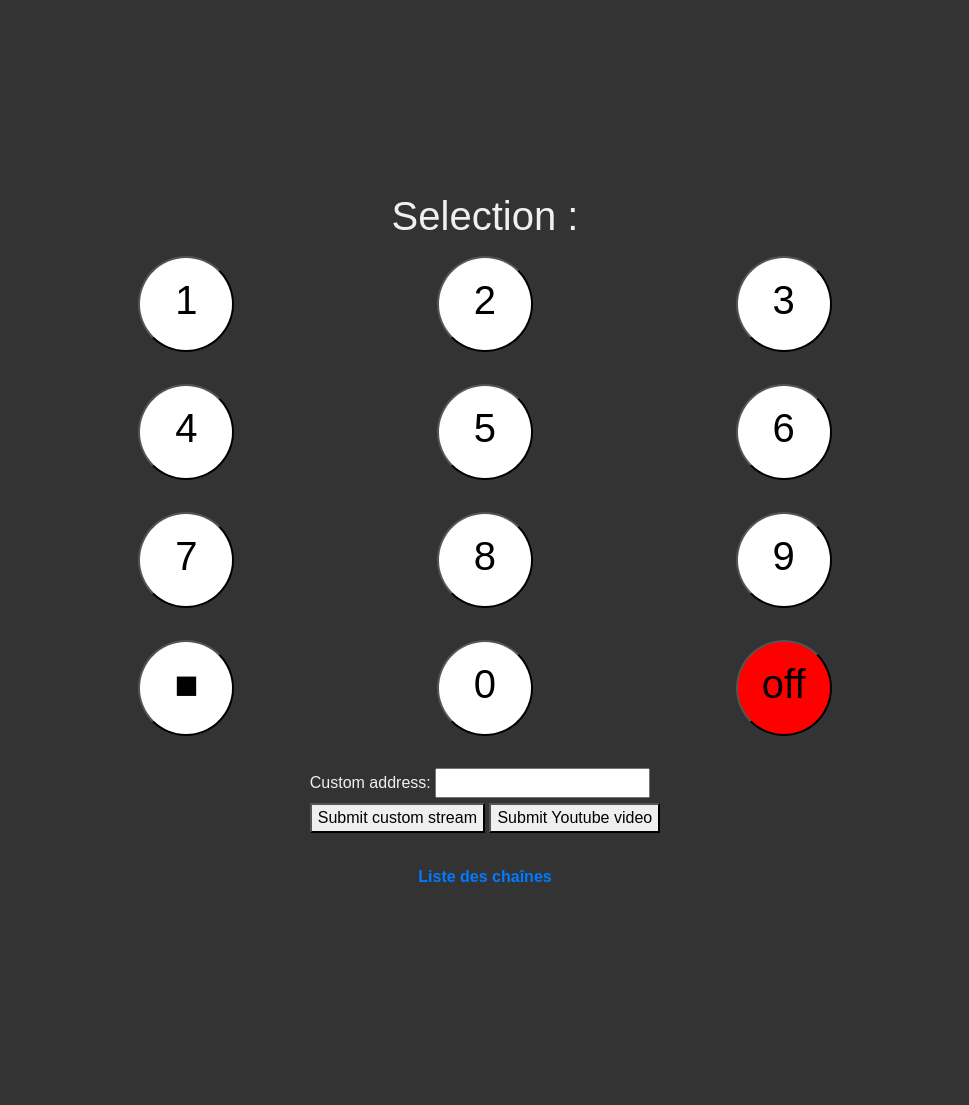
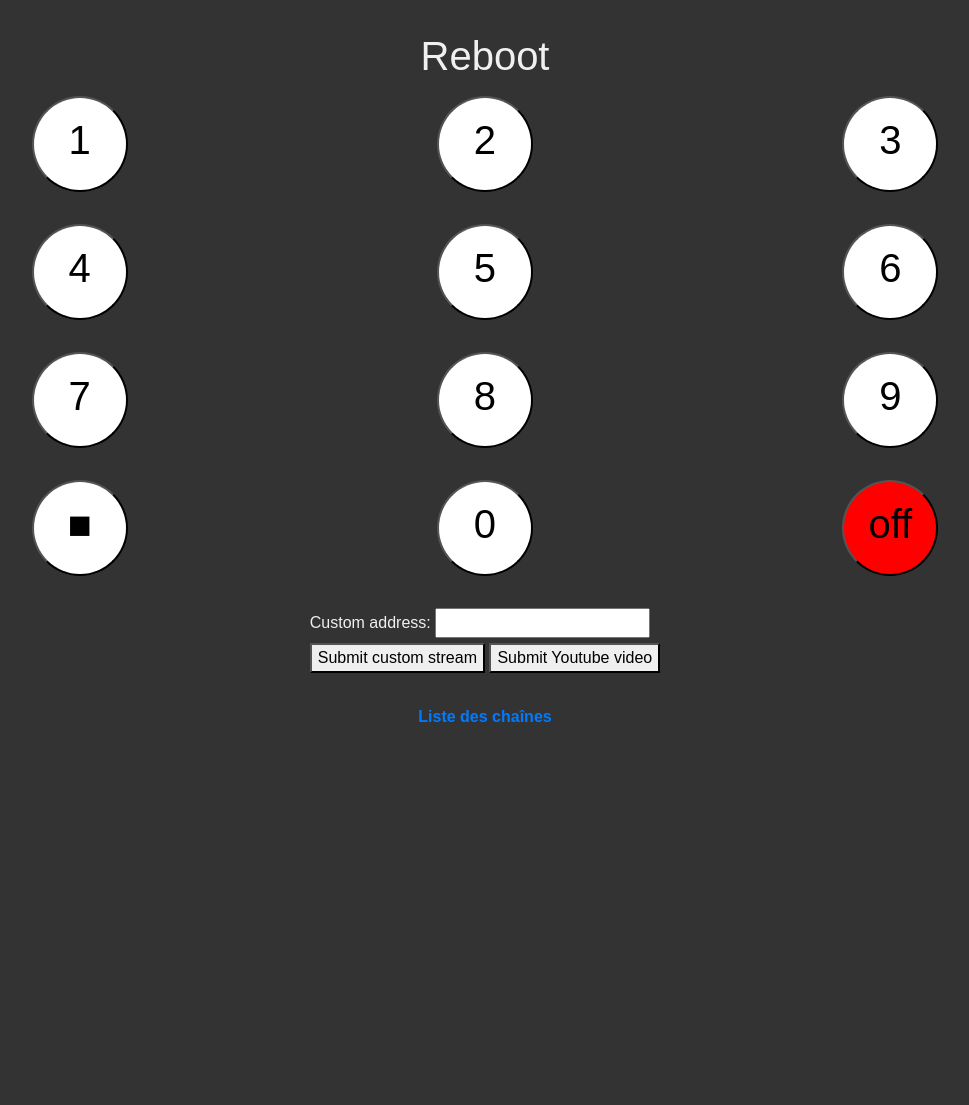
Before and after one commit to F2b59/RasPiTV, a Flask app: page / in a window 1280 px wide. Shown: the whole page, without its empty margins (155-1124 px from the left). After the commit the page ends 722 px from the top, so only its background shows below. Run offline with Flask 3, Linux system fonts and the light colour scheme; some libraries are stand-ins or nearby versions.

Commit message:
Very minor CSS change

```diff
--- a/server.py
+++ b/server.py
@@ -18,7 +18,7 @@
 for line in logo[0]:
     print(line)
 os.system('hostname -I')
-
+10
 @app.route('/favicon.ico') # from https://stackoverflow.com/questions/48863061/favicon-ico-results-in-404-error-in-flask-app
 def favicon():
     return send_from_directory(os.path.join(app.root_path, 'templates'), 'favicon.ico', mimetype='image/vnd.microsoft.icon')
--- a/templates/index.html
+++ b/templates/index.html
@@ -12,14 +12,14 @@
     <style>
         body {
             height: 100%;
-            margin: 15%;
+            margin: 2em ;
             color: #f0f0f0;
             background-color: #333333;
             font-family: 'IBM Plex Sans', sans-serif;
             align-items: center;
         }
         .d-flex {
-            justify-content:space-around;
+            justify-content: space-around;
         }
         .container__button {
             display: flex;
```
